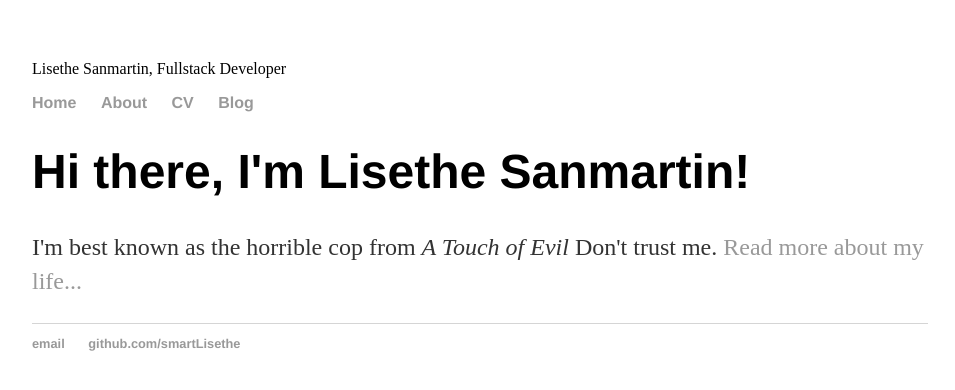
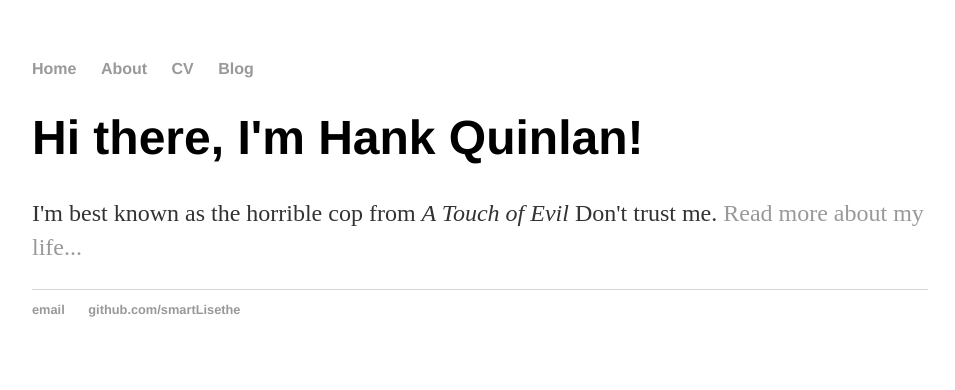
Before and after one commit to lisethe-coder/github-pages, a Jekyll site: the page built from index.html, in a window 1280 px wide. Shown: the top 390 px of the page, without its empty margins (160-1115 px from the left). Built offline with Jekyll 4.4.1, drawn with Linux system fonts in a browser that asks for light colours.

Commit message:
Update index.html
Add text to inject in the content tag of the default html file

```diff
--- a/index.html
+++ b/index.html
@@ -1,29 +1,8 @@
-<!DOCTYPE html>
-<html>
-<head>Lisethe Sanmartin, Fullstack Developer</title>
-    <!-- link to main stylesheet -->
-		<link rel="stylesheet" type="text/css" href="/css/main.css">
-</head>
-<body>
-<nav>
-    <ul>
-        <li><a href="/">Home</a></li>
-        <li><a href="/about">About</a></li>
-        <li><a href="/cv">CV</a></li>
-        <li><a href="/blog">Blog</a></li>
-    </ul>
-</nav>
-<div class="container">
-    <div class="blurb">
-        <h1>Hi there, I'm Lisethe Sanmartin!</h1>
-        <p>I'm best known as the horrible cop from <em>A Touch of Evil</em> Don't trust me. <a href="/about">Read more about my life...</a></p>
-    </div><!-- /.blurb -->
-</div><!-- /.container -->
-<footer>
-    <ul>
-        <li><a href="mailto:hello@lisethe">email</a></li>
-        <li><a href="https://github.com/hankquinlan">github.com/smartLisethe</a></li>
-    </ul>
-</footer>
-</body>
-</html>
+---
+layout: default
+title: Lisethe Sanmartin, Living my dreams
+---
+<div class="blurb">
+	<h1>Hi there, I'm Hank Quinlan!</h1>
+	<p>I'm best known as the horrible cop from <em>A Touch of Evil</em> Don't trust me. <a href="/about">Read more about my life...</a></p>
+</div><!-- /.blurb -->
```
